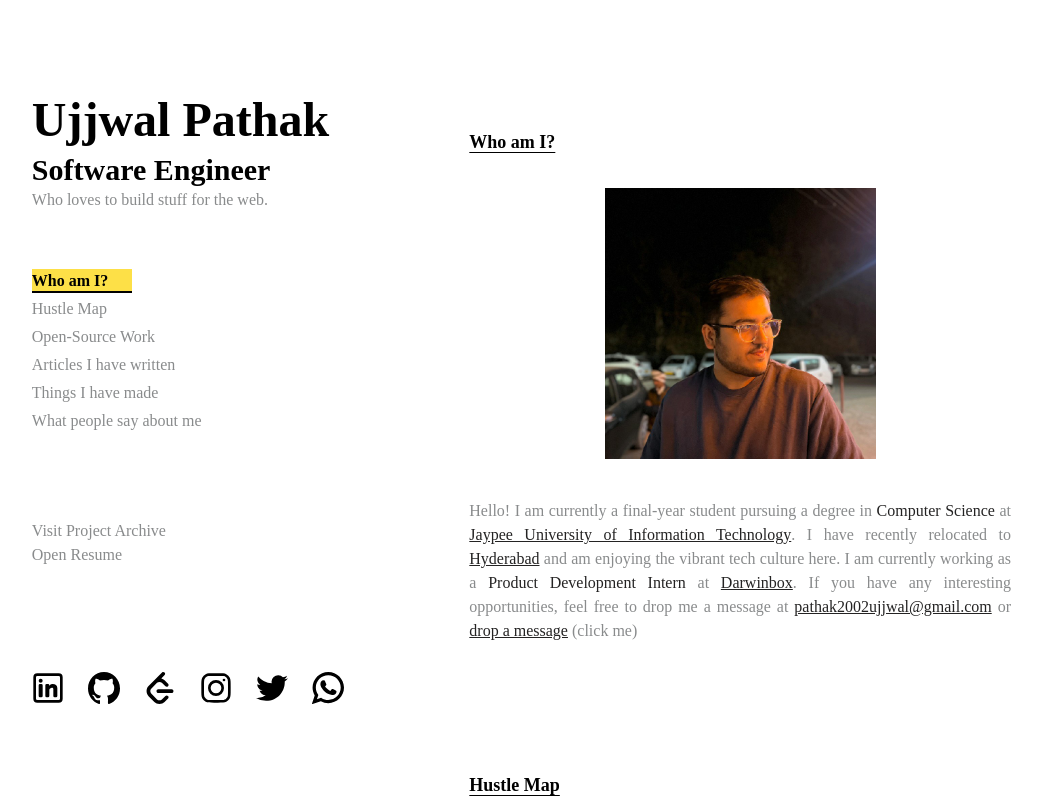
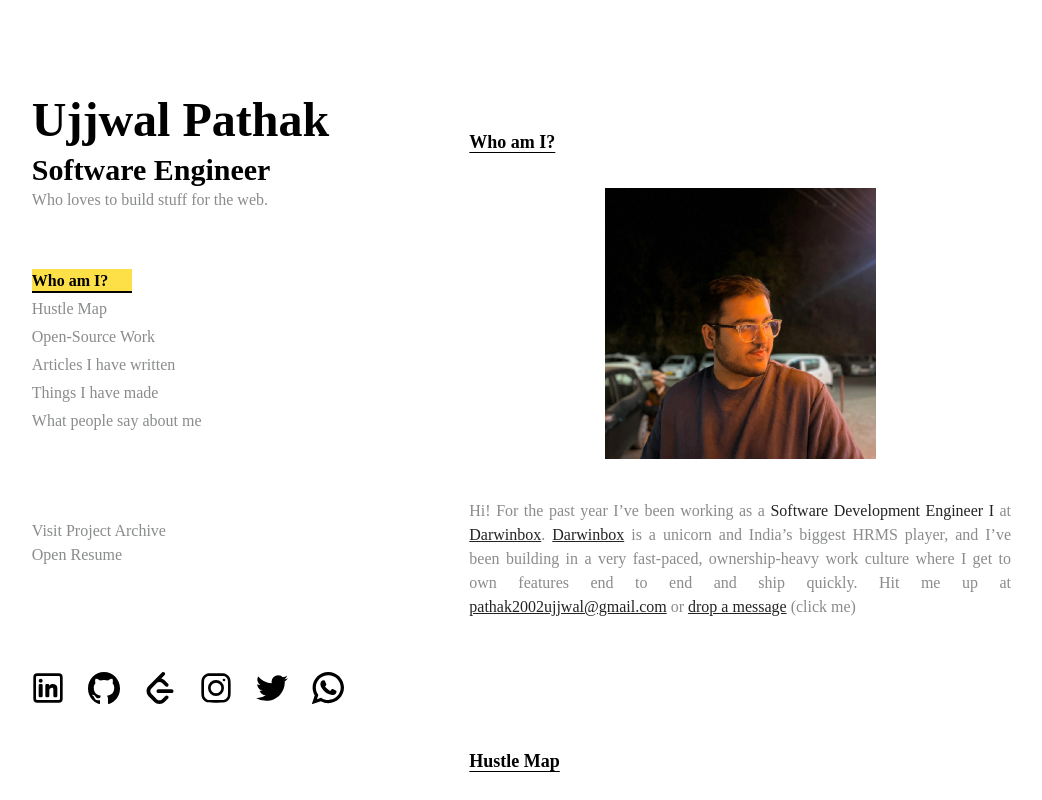
Before and after one commit to ujjwalpathaak/portfolio_v2, a React (Vite) app: page / in a window 1280 px wide. Shown: the whole page, without its empty margins (157-1199 px from the left). Built offline with nearby package versions, Linux system fonts and the light colour scheme; a web font is replaced by a local one.

Commit message:
add job framework SVG, update experience details, fix typos in project component

```diff
--- a/src/components/Experience.jsx
+++ b/src/components/Experience.jsx
@@ -23,7 +23,7 @@ const Experience = ({
           {" "}
           <img
             src={logo}
-            alt="location"
+            alt={company}
             className="mr-1 inline-block h-6 w-6"
           />
         </div>
@@ -31,7 +31,8 @@ const Experience = ({
           <h6 className="text-xl font-bold text-heading">{company}</h6>
         </div>
       </div>
-      <p className="text-text">{role}</p>
+      {location && <p className="text-sm text-text">{location}</p>}
+      {role && <p className="text-text">{role}</p>}
       <p className="mt-2 text-justify text-text">
         {" "}
         <HighlightText text={details} wordsToHighlight={highlight_details} />
--- a/src/components/Project.jsx
+++ b/src/components/Project.jsx
@@ -5,7 +5,7 @@ import HighlightText from "./HighlightText";
 const Projects = ({
   name,
   description,
-  highlight_descripion,
+  highlight_description,
   technologies,
   links,
   image,
@@ -21,8 +21,10 @@ const Projects = ({
           <div className="flex gap-2">
             {links.map(({ img, url }) => (
               <a
+                key={url}
                 href={url}
                 target="_blank"
+                rel="noreferrer noopener"
                 className="group relative overflow-hidden p-1"
               >
                 <span className="absolute inset-0 -translate-x-full transform bg-yellow-300 transition-transform duration-300 group-hover:translate-x-0"></span>
@@ -34,7 +36,7 @@ const Projects = ({
         <p className="text-text">
           <HighlightText
             text={description}
-            wordsToHighlight={highlight_descripion}
+            wordsToHighlight={highlight_description}
           />
         </p>
         <div className="mt-2 flex flex-wrap">
--- a/src/config.json
+++ b/src/config.json
@@ -3,7 +3,7 @@
     "name": "Ujjwal Pathak",
     "position": "Software Engineer",
     "profile": "./profile.jpeg",
-    "bio": "Hello! I am currently a final-year student pursuing a degree in Computer Science at Jaypee University of Information Technology. I have recently relocated to Hyderabad and am enjoying the vibrant tech culture here. I am currently working as a Product Development Intern at Darwinbox. If you have any interesting opportunities, feel free to drop me a message at pathak2002ujjwal@gmail.com or drop a message (click me)",
+    "bio": "Hi! For the past year I’ve been working as a Software Development Engineer I at Darwinbox. Darwinbox is a unicorn and India’s biggest HRMS player, and I’ve been building in a very fast-paced, ownership-heavy work culture where I get to own features end to end and ship quickly. Hit me up at pathak2002ujjwal@gmail.com or drop a message (click me)",
     "highlight_bio": {
       "Computer Science": null,
       "Jaypee University of Information Technology": "https://www.juit.ac.in/",
@@ -11,7 +11,7 @@
       "8.2": null,
       "Darwinbox": "https://darwinbox.com/",
       "pathak2002ujjwal@gmail.com": "mailto:pathak2002ujjwal@gmail.com",
-      "Product Development Intern": null,
+      "Software Development Engineer I": null,
       "drop a message": "https://wa.me/8448772593"
     },
     "highlight_about": [],
@@ -64,77 +64,70 @@
       "title": "Software Development Engineer I",
       "company": "Darwinbox",
       "duration": "July 2025 - Present",
-      "location": "Hyderabad",
-      "details": "To start soon.",
+      "location": "Hyderabad, Telangana",
+      "details": "Led a zero-downtime, 3-phase migration to merge 100K+ duplicate candidate accounts caused by dot-variant emails. Built a configurable translation framework adopted across 8+ modules in the core monolith and multiple microservices, with opt-in MongoDB find and aggregation hooks spanning 40+ object types and 6+ dynamic input types. Integrated Google Calendar, Office 365, Microsoft Teams, and Zoom into recruiting workflows, automated 4,500+ SonarQube fixes, and helped push backend test coverage to 99%+ across 18K+ LOC.",
       "highlight_details": {},
       "technologies": null,
       "logo": "./darwinbox.png"
     },
     {
-      "title": "Project Development Intern",
+      "title": "Product Development Intern",
       "company": "Darwinbox",
       "duration": "January 2025 - June 2025",
-      "location": "Hyderabad",
-      "details": "I built a lightweight in-house e-signature tool inspired by DocuSign SES (Simple Electronic Signature) workflow, focused on internal document signing and approval processes. I implemented cryptographic techniques to ensure data integrity and added audit capabilities by logging IP addresses, timestamps, and user actions. The tool supported both parallel and sequential signing flows with multiple signing modes, making it flexible for various internal workflows. I also added support for dynamic placeholders in PDFs to personalize bulk document signing—auto-filling names, dates, initials, and roles—making the signing process both efficient and scalable. In parallel, I developed an automated quiz platform to help employees stay updated on company policies, culture, and news with minimal manual effort. I used GPT-4o to generate quiz questions from contextual sources like Google RSS feeds, internal HR documents, and the company website. The platform handled everything—from curation and scheduling to scoring and delivery—entirely through automation. To boost engagement, I incorporated gamification elements and leaderboard tracking, turning routine knowledge checks into a fun, recurring challenge.",
+      "location": "Hyderabad, Telangana",
+      "details": "Built an in-house cryptographic e-signature system powering 30%+ of internal document workflows and eliminating external vendor costs. Implemented configurable parallel and sequential signing pipelines with automated audit trails, including role-based signers, timestamps, and placeholder resolution using event-driven processing. Also developed an AI-powered automated quiz generation system with GPT-4o and Google RSS feeds to reduce HR content creation effort by 90%.",
       "highlight_details": {
-        "DocuSign": "https://www.docusign.com/en-gb",
-        "SES": null,
-        "cryptographic techniques": null,
-        "audit capabilities": null,
-        "IP addresses": null,
+        "cryptographic": null,
+        "audit trails": null,
+        "role-based signers": null,
         "timestamps": null,
-        "user actions": null,
-        "parallel and sequential signing": null,
-        "dynamic placeholders": null,
-        "auto-filling names, dates, initials, and roles": null,
-        "automated quiz platform": null,
+        "placeholder resolution": null,
         "GPT-4o": "https://openai.com/chatgpt",
         "Google RSS feeds": "https://support.google.com/news/publisher-center/answer/9607025?hl=en",
-        "HR documents": null,
-        "gamification elements": null,
-        "leaderboard tracking": null
+        "30%+": null,
+        "90%": null
       },
       "technologies": null,
       "logo": "./darwinbox.png"
     },
     {
       "title": "Software Developer Intern",
-      "company": "Culinda Inc.",
-      "duration": "January 2024 - November 2024",
+      "company": "Culinda",
+      "duration": "January 2024 - December 2024",
       "location": "Remote",
-      "details": "I worked extensively on the backend development, automation, and API integration for RecRoid.com. I leveraged Hume AI to analyze AI-based interview recordings across 20+ metrics, improving the candidate assessment process. I developed auto-job-apply bots for over 5 job portals, automating the job application process and saving significant time. These bots were configured to run daily Cron jobs using GitHub Actions and deployed on Cloud Functions and browserless infrastructure. Additionally, I integrated OpenAI for customized job application responses, extracted hidden recruiter details for automating cold emails, and implemented promo code functionality with Razorpay and Stripe payment gateways for discounts and free trials.",
+      "details": "Designed and built an automated job-application platform integrating 5+ external job portals using Puppeteer. Implemented headless browser orchestration with GitHub Actions and Cloud Functions to run fully automated daily applications, reducing manual effort by 90%.",
       "highlight_details": {
-        "RecRoid.com": "https://www.recroid.com/",
-        "Hume AI": "https://www.hume.ai/",
-        "browserless": "https://www.browserless.io/",
-        "20+": null,
-        "Cron jobs": null,
-        "OpenAI": null,
-        "5": null,
         "GitHub Actions": null,
         "Cloud Functions": null,
-        "Razorpay": "https://razorpay.com/",
-        "Stripe": "https://stripe.com/"
+        "Puppeteer": "https://pptr.dev/",
+        "90%": null
       },
       "technologies": ["React.js", "Node.js", "MongoDB"],
       "logo": "./culinda.png"
-    },
-    {
-      "title": "Full Stack Developer Intern",
-      "company": "Exponance Twirltree LLP",
-      "duration": "June 2023 - July 2023",
-      "location": "Remote",
-      "details": "I designed and developed a comprehensive Staff Attendance System that streamlined the attendance tracking process by building RESTful APIs. This automation reduced manual work by more than 50%, improving efficiency and accuracy. To enhance security, I integrated JWT authentication, ensuring secure access and data integrity.",
-      "highlight_details": {
-        "RESTful APIs": "https://www.google.com/search?q=RESTful+APIs",
-        "50%": null,
-        "JWT": "https://jwt.io/"
-      },
-      "technologies": ["React.js", "Node.js", "MongoDB"],
-      "logo": "./exponance.png"
     }
   ],
   "projects": [
+    {
+      "name": "LLM-Enhanced Job Processing Framework",
+      "description": "I designed a job processing framework that abstracts queueing, worker orchestration, retries, and lifecycle management. I built an async log intelligence pipeline that streams execution events through RabbitMQ, buffers them in Redis, and supports semantic search with PostgreSQL pgvector embeddings. I also integrated a LangChain and Gemini assistant for natural-language debugging, root-cause analysis, and resilient failure handling.",
+      "technologies": [
+        "Java",
+        "Spring Boot",
+        "RabbitMQ",
+        "Redis",
+        "PostgreSQL",
+        "LangChain",
+        "pgvector",
+        "Gemini"
+      ],
+      "links": [
+        {
+          "img": "./github2.svg",
+          "url": "https://github.com/ujjwalpathaak?tab=repositories"
+        }
+      ],
+      "image": "job-framework.svg"
+    },
     {
       "name": "Interviewlabs",
       "description": "I created a C++ interview platform that enables smooth video calls using WebRTC (simple-peer) and real-time IDE collaboration with Socket.io. The platform runs C++ code securely in the cloud using Docker and child processes.",
@@ -236,6 +229,12 @@
     }
   ],
   "project_archive": [
+    {
+      "name": "LLM-Enhanced Job Processing Framework",
+      "description": "Framework for queueing, worker orchestration, retries, lifecycle management, and AI-assisted debugging for job execution pipelines.",
+      "technology": ["Java", "Spring Boot", "RabbitMQ", "Redis", "PostgreSQL", "LangChain", "pgvector", "Gemini"],
+      "github": "https://github.com/ujjwalpathaak?tab=repositories"
+    },
     {
       "name": "Interviewlabs",
       "description": "Platform for conducting C++ coding interviews with features like real-time coding, video calls (WebRTC), and cloud-based code execution.",
```
Also changed, not shown: public/job-framework.svg (added), src/resumedata.txt (added).
